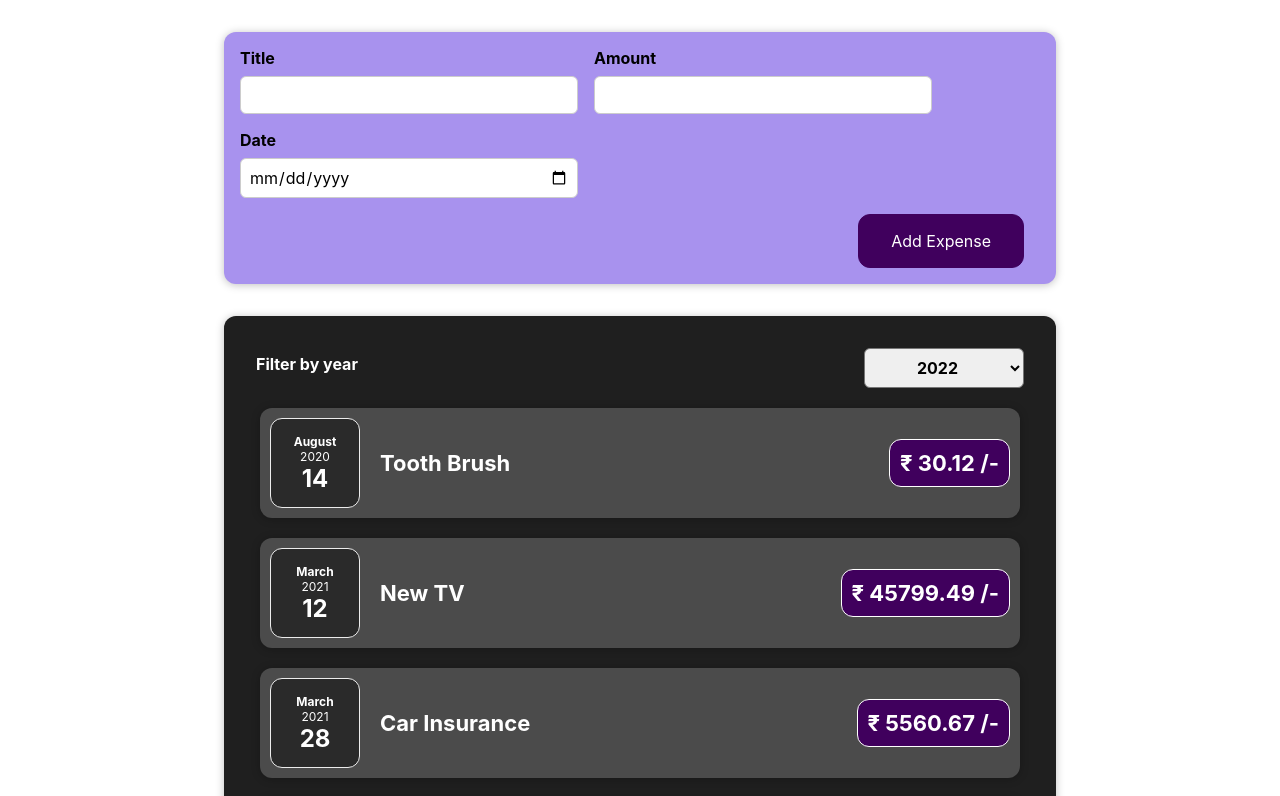
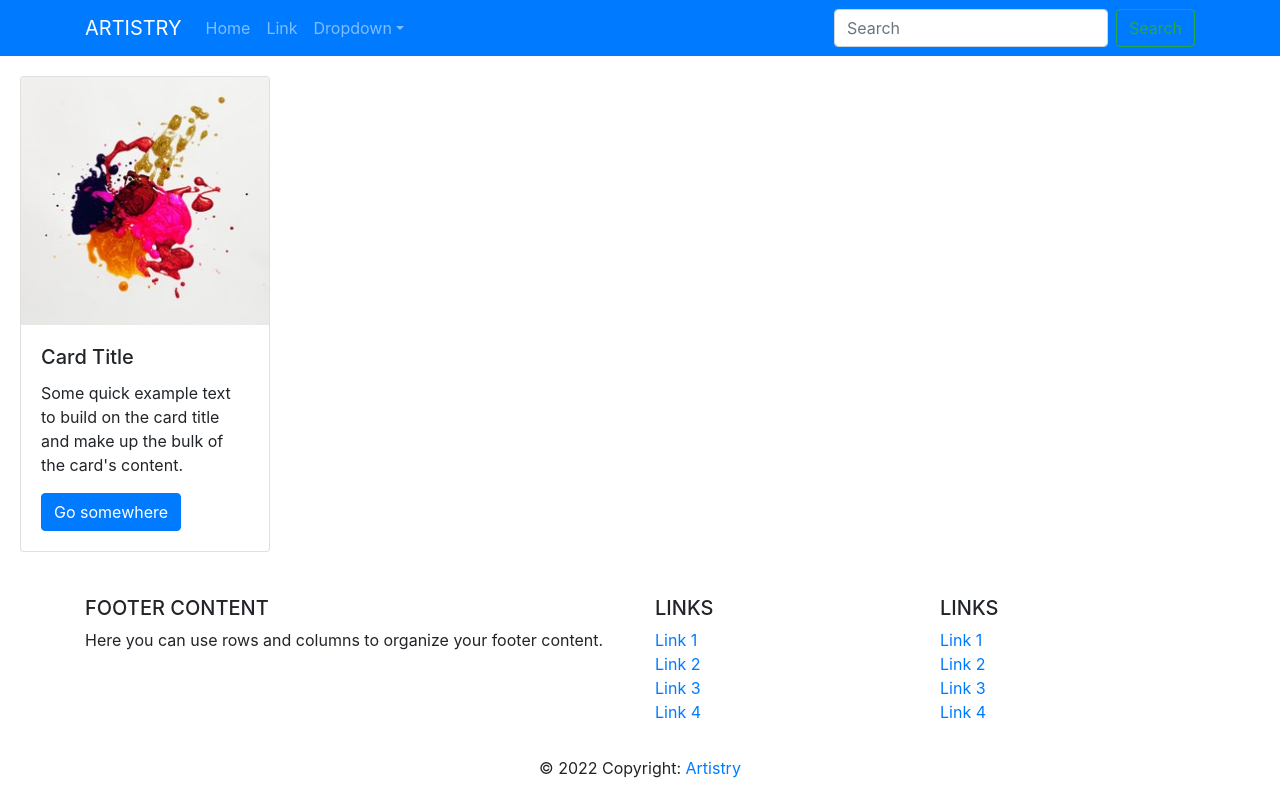
Before and after one commit to kiran-rhv/Demo-reactjs, a React (Create React App) app: page / in a window 1280 px wide. Shown: the top 796 px of the page. Built offline with nearby package versions, Linux system fonts and the light colour scheme.

Commit message:
New screen

```diff
--- a/package.json
+++ b/package.json
@@ -6,9 +6,11 @@
     "@testing-library/jest-dom": "^5.16.1",
     "@testing-library/react": "^12.1.2",
     "@testing-library/user-event": "^13.5.0",
+    "bootstrap": "^4.6.0",
     "react": "^17.0.2",
+    "react-bootstrap": "^2.1.2",
     "react-dom": "^17.0.2",
-    "react-scripts": "5.0.0",
+    "react-scripts": "^3.0.1",
     "web-vitals": "^2.1.4"
   },
   "scripts": {
--- a/src/App.js
+++ b/src/App.js
@@ -1,45 +1,51 @@
 import React from "react";
-import Expenses from "./components/Expenses";
-import "./App.css";
-import NewExpense from "./components/NewExpense";
+// import Expenses from "./components/Expenses";
+// import "./App.css";
+// import NewExpense from "./components/NewExpense";
+import "bootstrap/dist/css/bootstrap.min.css";
+import CardItem from "./components/Screens";
 
 const App = () => {
-  const expenses = [
-    {
-      id: "e1",
-      title: "Tooth Brush",
-      amount: 30.12,
-      date: new Date(2020, 7, 14),
-    },
-    {
-      id: "e2",
-      title: "New TV",
-      amount: 45799.49,
-      date: new Date(2021, 2, 12),
-    },
-    {
-      id: "e3",
-      title: "Car Insurance",
-      amount: 5560.67,
-      date: new Date(2021, 2, 28),
-    },
-    {
-      id: "e4",
-      title: "New Desk (Wooden)",
-      amount: 2450,
-      date: new Date(2021, 5, 12),
-    },
-  ];
+  // const expenses = [
+  //   {
+  //     id: "e1",
+  //     title: "Tooth Brush",
+  //     amount: 30.12,
+  //     date: new Date(2020, 7, 14),
+  //   },
+  //   {
+  //     id: "e2",
+  //     title: "New TV",
+  //     amount: 45799.49,
+  //     date: new Date(2021, 2, 12),
+  //   },
+  //   {
+  //     id: "e3",
+  //     title: "Car Insurance",
+  //     amount: 5560.67,
+  //     date: new Date(2021, 2, 28),
+  //   },
+  //   {
+  //     id: "e4",
+  //     title: "New Desk (Wooden)",
+  //     amount: 2450,
+  //     date: new Date(2021, 5, 12),
+  //   },
+  // ];
 
-  const addExpenseHandler = (expense) => {
-    console.log("In App.js");
-    console.log(expense);
-  };
+  // const addExpenseHandler = (expense) => {
+  //   console.log("In App.js");
+  //   console.log(expense);
+  // };
 
   return (
+    // <div>
+    //   <NewExpense onAddExpense={addExpenseHandler} />
+    //   <Expenses items={expenses} />
+    // </div>.
+
     <div>
-      <NewExpense onAddExpense={addExpenseHandler} />
-      <Expenses items={expenses} />
+      <CardItem />
     </div>
   );
 };
--- /dev/null
+++ b/src/components/Screens/Footer/index.js
@@ -0,0 +1,65 @@
+import React from "react";
+import "./style.css";
+
+const PageFooter = () => {
+  return (
+    <div>
+      <footer className="page-footer font-small blue pt-4">
+        <div className="container text-center text-md-left">
+          <div className="row">
+            <div className="col-md-6 mt-md-0 mt-3">
+              <h5 className="text-uppercase">Footer Content</h5>
+              <p>
+                Here you can use rows and columns to organize your footer
+                content.
+              </p>
+            </div>
+            <p className="clearfix w-100 d-md-none pb-3"></p>
+            <div className="col-md-3 mb-md-0 mb-3">
+              <h5 className="text-uppercase">Links</h5>
+
+              <ul className="list-unstyled">
+                <li>
+                  <a href="#!">Link 1</a>
+                </li>
+                <li>
+                  <a href="#!">Link 2</a>
+                </li>
+                <li>
+                  <a href="#!">Link 3</a>
+                </li>
+                <li>
+                  <a href="#!">Link 4</a>
+                </li>
+              </ul>
+            </div>
+            <div className="col-md-3 mb-md-0 mb-3">
+              <h5 className="text-uppercase">Links</h5>
+
+              <ul className="list-unstyled">
+                <li>
+                  <a href="#!">Link 1</a>
+                </li>
+                <li>
+                  <a href="#!">Link 2</a>
+                </li>
+                <li>
+                  <a href="#!">Link 3</a>
+                </li>
+                <li>
+                  <a href="#!">Link 4</a>
+                </li>
+              </ul>
+            </div>
+          </div>
+        </div>
+        <div className="footer-copyright text-center py-3">
+          © 2022 Copyright:
+          <a href="#"> Artistry</a>
+        </div>
+      </footer>
+    </div>
+  );
+};
+
+export default PageFooter;
--- /dev/null
+++ b/src/components/Screens/Header/index.js
@@ -0,0 +1,44 @@
+import React from "react";
+import { Nav, NavDropdown, Navbar, Button } from "react-bootstrap";
+import { Form, FormControl } from "react-bootstrap";
+import "./style.css";
+
+const PageHeader = () => {
+  return (
+    <div>
+      <Navbar bg="primary" variant="dark" expand="lg">
+        <div className="container">
+          <Navbar.Brand href="#home" className="text-uppercase">
+            artistry
+          </Navbar.Brand>
+          <Navbar.Toggle aria-controls="basic-navbar-nav" />
+          <Navbar.Collapse id="basic-navbar-nav">
+            <Nav className="mr-auto">
+              <Nav.Link href="#home">Home</Nav.Link>
+              <Nav.Link href="#link">Link</Nav.Link>
+              <NavDropdown title="Dropdown" id="basic-nav-dropdown">
+                <NavDropdown.Item href="#action/3.1">Action</NavDropdown.Item>
+                <NavDropdown.Item href="#action/3.2">
+                  Another action
+                </NavDropdown.Item>
+                <NavDropdown.Item href="#action/3.3">
+                  Something
+                </NavDropdown.Item>
+                <NavDropdown.Divider />
+                <NavDropdown.Item href="#action/3.4">
+                  Separated link
+                </NavDropdown.Item>
+              </NavDropdown>
+            </Nav>
+            <Form className="d-flex">
+              <FormControl type="text" placeholder="Search" className="mr-2" />
+              <Button variant="outline-success">Search</Button>
+            </Form>
+          </Navbar.Collapse>
+        </div>
+      </Navbar>
+    </div>
+  );
+};
+
+export default PageHeader;
--- /dev/null
+++ b/src/components/Screens/index.js
@@ -0,0 +1,30 @@
+import React from "react";
+import { Card, Button } from "react-bootstrap";
+import "./style.css";
+import paint from "../../assets/images/paint.jpg";
+import PageHeader from "./Header";
+import PageFooter from "./Footer";
+
+const CardItem = () => {
+  return (
+    <div>
+      <PageHeader />
+      <div className="cardStyle">
+        <Card>
+          <Card.Img className="cardImage" variant="top" src={paint} />
+          <Card.Body>
+            <Card.Title>Card Title</Card.Title>
+            <Card.Text>
+              Some quick example text to build on the card title and make up the
+              bulk of the card's content.
+            </Card.Text>
+            <Button variant="primary">Go somewhere</Button>
+          </Card.Body>
+        </Card>
+      </div>
+      <PageFooter />
+    </div>
+  );
+};
+
+export default CardItem;
--- /dev/null
+++ b/src/components/Screens/style.css
@@ -0,0 +1,11 @@
+.cardStyle {
+  width: 250px;
+  height: auto;
+  margin: 20px 20px 20px 20px;
+}
+
+.cardImage {
+  width: 100%;
+  height: 100%;
+  object-fit: cover;
+}
```
Also changed, not shown: src/assets/images/paint.jpg (added), src/components/Screens/Footer/style.css (added), src/components/Screens/Header/style.css (added), 1 other file (tests, documents, lock files or other folders).
